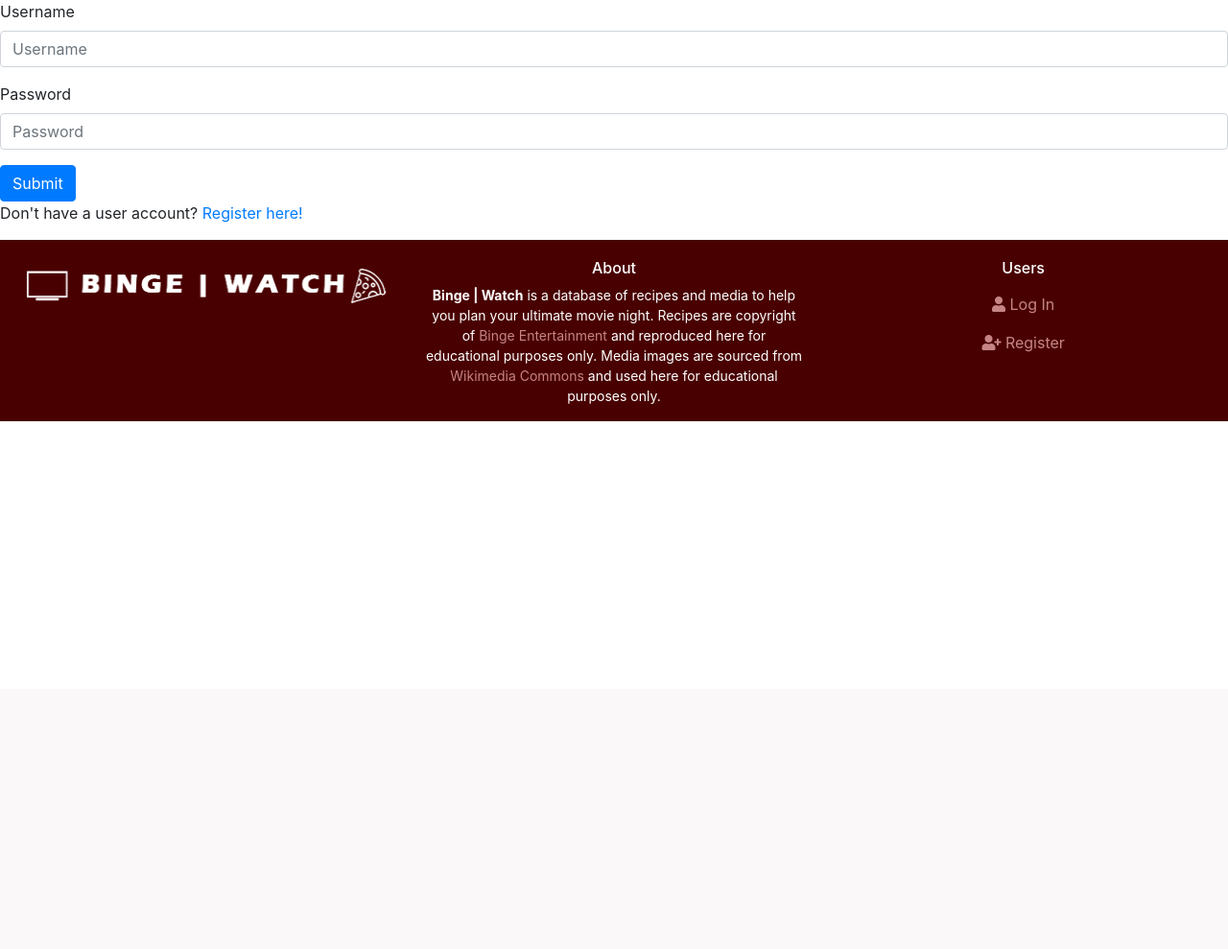
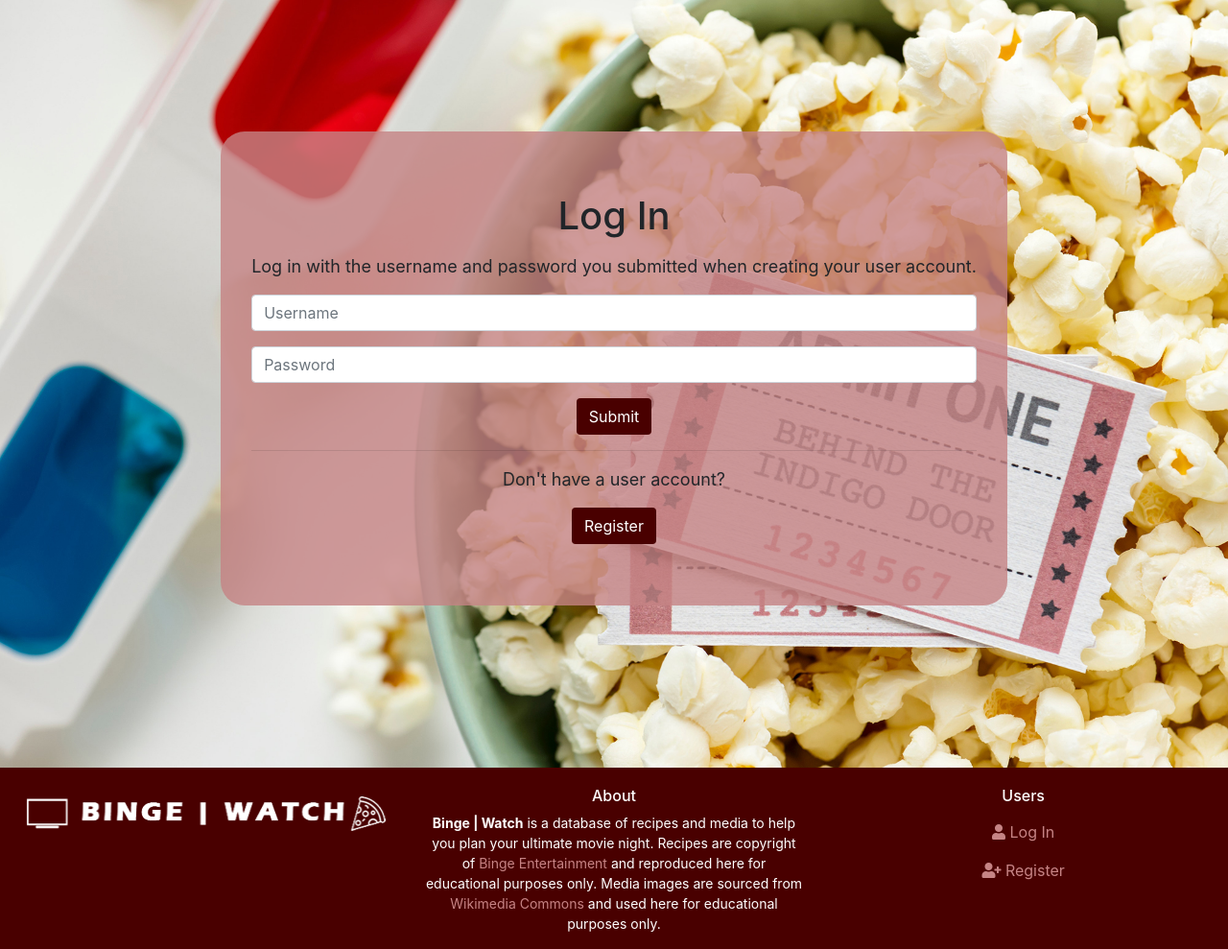
Before and after one commit to TwelvePercentHero/bingewatch, a Flask app: page /login in a window 1280 px wide. Shown: the part 82-1071 px from the top of the page at 96% size. Before the commit the page ends 521 px from the top, so only its background shows below. Run offline with Flask 2, Linux system fonts and the light colour scheme; some libraries are stand-ins or nearby versions.

Commit message:
Added styles to login.html

```diff
--- a/static/css/style.css
+++ b/static/css/style.css
@@ -306,6 +306,11 @@ footer a:hover {
 
 }
 
+.login-subtitle {
+    font-size: 18px;
+    margin-top: 15px;
+}
+
 /* Media Queries */
 
 @media (max-width: 767.98px) {
--- a/templates/login.html
+++ b/templates/login.html
@@ -2,21 +2,32 @@
 
 {% block content %}
 
+<section class="container-fluid main-bg lg-img">
+
+    <div class="jumbotron">
+    <div class="text-center">
+        <h1 class="text-center">Log In</h1>
+        <p class="login-subtitle">Log in with the username and password you submitted when creating your user account.</p>
+    </div>
     <form method='POST' action="{{ url_for('user_auth') }}">
         <div class="form-group">
-            <label>Username</label>
             <input type="text" class="form-control" id="username" name="username" placeholder="Username">
         </div>
         <div class="form-group">
-            <label for="exampleInputPassword1">Password</label>
             <input type="password" class="form-control" id="password" name="password" placeholder="Password">
         </div>
-        <button type="submit" class="btn btn-primary">Submit</button>
+        <div class="text-center">
+        <button type="submit" class="btn btn-control">Submit</button>
+        </div>
+        <hr>
+    <div class="text-center">
+        <p class="login-subtitle">Don't have a user account?</p>
+        <a class="btn btn-control" href="{{ url_for('register') }}">Register</a>
+    </div>
     </form>
+    </div>
 
-    <div>
-        <p>Don't have a user account? <a href="{{ url_for('register') }}">Register here!</a></p>
-    </div>
+</section>
 
 
 {% endblock %}
```
